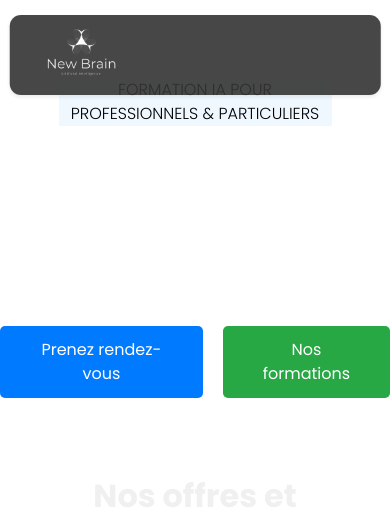
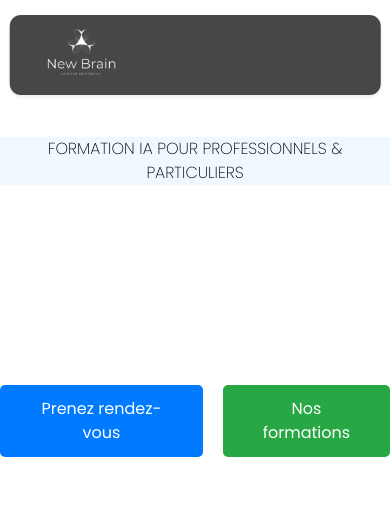
Before and after one commit to Beerus243/newbrain, a Next.js app: page / in a window 390 px wide. Shown: the top 529 px of the page. Built offline with nearby package versions, Linux system fonts and the light colour scheme.

Commit message:
correction header

```diff
--- a/app/components/Header.module.css
+++ b/app/components/Header.module.css
@@ -65,6 +65,7 @@
 }
 
 .hamburger {
+
   display: none; /* Cache le menu hamburger par défaut */
 }
 
@@ -103,24 +104,27 @@
 }
 
 .headerText {
+  padding-top: 20%;
+  position: relative;
   text-align: center;
-  margin-top: 25%; /* Ajustez selon la hauteur de la navbar */
 }
 
 @media (max-width: 768px) {
-  .container {
-    padding: 10px;
-  }
+
 
   .titre1 {
+    position: relative;
     font-family: "Poppins", sans-serif;
     font-weight: 200;
-    margin-top: 150;
     color: black;
     text-align: center;
     background: aliceblue;
-    margin-left: 15%;
-    margin-right: 15%;
+    font-family: "Poppins", sans-serif;
+    font-weight: 300;
+    color: black;
+    text-align: center;
+    margin-bottom: 100px;
+    background-color: aliceblue;
   }
 
   .navbar {
@@ -373,14 +377,20 @@
 }
 
 .titre1 {
+  position: relative;
   font-family: "Poppins", sans-serif;
-  font-weight: 300;
-  margin-top: 200;
+  font-weight: 200;
   color: black;
   text-align: center;
-  background: aliceblue;
-  margin-left: 400;
-  margin-right: 400;
+  font-family: "Poppins", sans-serif;
+  color: black;
+  text-align: center;
+  background-color: aliceblue;
+  margin-right: 80;
+  margin-left: 80;
+  font-size: 12;
+  margin-bottom: 0;
+  margin-top: 0;
 }
 
 .titre2 {
@@ -438,7 +448,8 @@
 
 /* Conteneur pour le texte du header */
 .headerText {
-  margin-top: 20%; /* Ajustez selon la hauteur de la navbar */
+  position: relative;
+  margin-top: 15%;
   justify-content: center;
   text-align: center;
 }
@@ -455,10 +466,4 @@
   .navItemMobile {
     display: none; /* Cache le bouton dans le menu hamburger */
   }
-  .headerText {
-    margin-top: 1%; /* Ajustez selon la hauteur de la navbar */
-    justify-content: center;
-    text-align: center;
-  }
-
 }
```
